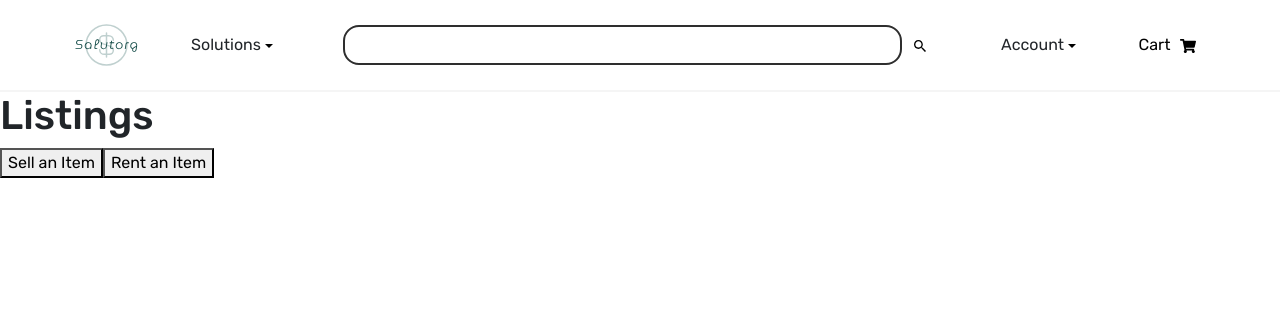
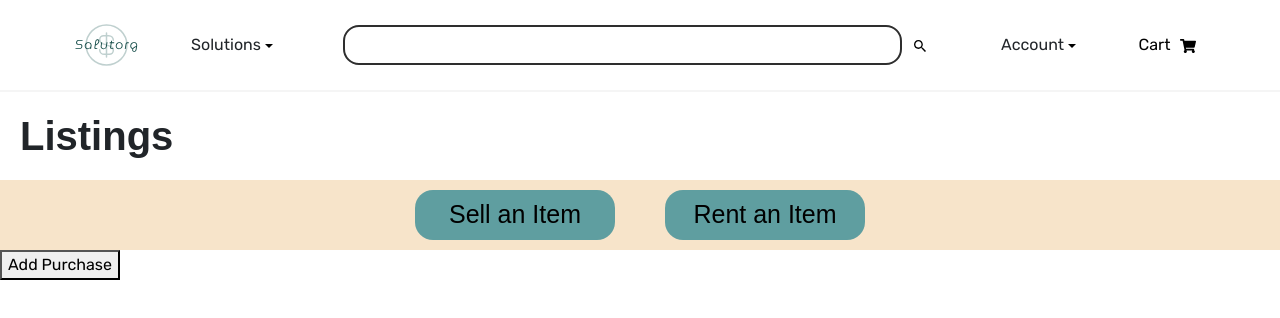
Before and after one commit to israelpina004/Salutorg_SEFP, a React (Create React App) app: page /listings in a window 1280 px wide. Shown: the top 318 px of the page. Built offline with nearby package versions, Linux system fonts and the light colour scheme.

Commit message:
Added CSS to Listings Page

```diff
--- a/src/Pages/ListItem/Listings.js
+++ b/src/Pages/ListItem/Listings.js
@@ -1,21 +1,66 @@
 import Header from "../../Components/Header/header";
 import { Link } from "react-router-dom";
 import React, {useState} from 'react';
+import './listing.css';
 
 const Listings=()=> {
+
+//should get most of these stuff from database
     const [Items, setItems]=useState([]);
 
-    /*This is to probably update the purchases page
-    const Updatelistings=(prop)=>{
-        const newlisting={
-        }
-    }*/
+    const addPurchase=()=>{
+        const newPurchase={
+            image: 1,
+            id: 1,
+            name: 'Coat',
+            description: 'Long, Blue',
+            condition: 'New',
+            startingPrice: '$70.99',
+            listedPrice: '100',
+            category: 'Outerwear',
+            startDate: Date(),
+            endDate: Date(),
+        };
+        setItems((prevPurchases) => [newPurchase, ...prevPurchases]);
+    }
+    const itemsList=Items.map(item =>
+        <div className='purchase'>
+            <img className="purchase-image" src="https://picsum.photos/200" alt="Item" />
+            <div className='purchase-info'>
+                <li key={item}>
+                    <b>Listing Title:</b> {item.name} <br />
+                    <b>Condition:</b> {item.condition} <br />
+                    <b>Starting Price:</b> {item.startingPrice} <br />
+                    <b>Listed Price:</b> US${item.listedPrice} <br />
+                    <b>Category:</b> {item.category} <br />
+                    <b>Bidding Start Date:</b> {item.startDate} <br />
+                    <b>Bidding End Date:</b> {item.endDate}
+
+
+
+                    </li>
+                <button className='edit -listing-button'>Edit Listing</button>
+            </div>
+        </div>
+    )
+
+
         return(
             <>
             <Header></Header>
-            <h1>Listings</h1>
-            <Link to="/sell-form"><button>Sell an Item</button></Link>
-            <Link to="/rent-form"><button>Rent an Item</button></Link>
+            <h1 className="listings-title"><b>Listings</b></h1>
+            <div className="list-button">
+            <Link to="/sell-form"><button className="rent_sell-button">Sell an Item</button></Link>
+            <Link to="/rent-form">< button className="rent_sell-button">Rent an Item</button></Link>
+            </div>
+
+            <div>
+                <button onClick={addPurchase}> Add Purchase</button>
+            </div>
+            <div>
+                <ul>{itemsList}</ul>
+            </div>
+
 
             </>
         )
--- /dev/null
+++ b/src/Pages/ListItem/listing.css
@@ -0,0 +1,23 @@
+.listings-title{
+    margin: 20px;
+    font-family: Arial, Helvetica, sans-serif;
+}
+
+.list-button{
+    display: flex;
+    justify-content: center;
+    border: none;
+    gap: 50px;
+    background-color: hsl(35, 73%, 88%);
+    padding: 10px;
+
+}
+.rent_sell-button{
+    border-radius: 18px;
+    border: none;
+    background-color: cadetblue;
+    height: 50px;
+    width: 200px;
+    font-size: 25px;
+    font-family:Arial, Helvetica, sans-serif;
+}
--- a/src/Pages/ListItem/sellForm.js
+++ b/src/Pages/ListItem/sellForm.js
@@ -9,11 +9,8 @@ const SellForm=()=> {
     const [itemDeadline, setDeadline]= useState('')
     const [itemDescription, setDescription]= useState("")
 
+    //this would be to send data to the database
     const sendData=()=>{
-        /*
-        This is to send the inputted info to the purchases page
-            <Updatelistings name={itemName} price={itemPrice}> </Updatelistings>
-        */
     }
 
     return(
--- a/src/Pages/Purchases/purchases.js
+++ b/src/Pages/Purchases/purchases.js
@@ -28,7 +28,7 @@ import Header from "../../Components/Header/header";
         return(
             <>
             <Header>Header</Header>
-            <h1 className='title22222'>Purchase History</h1>
+            <h1 className='title'>Purchase History</h1>
             <div>
                 <button onClick={addPurchase}> Add Purchase</button>
             </div>
```
Also changed, not shown: 1 other file (tests, documents, lock files or other folders).
